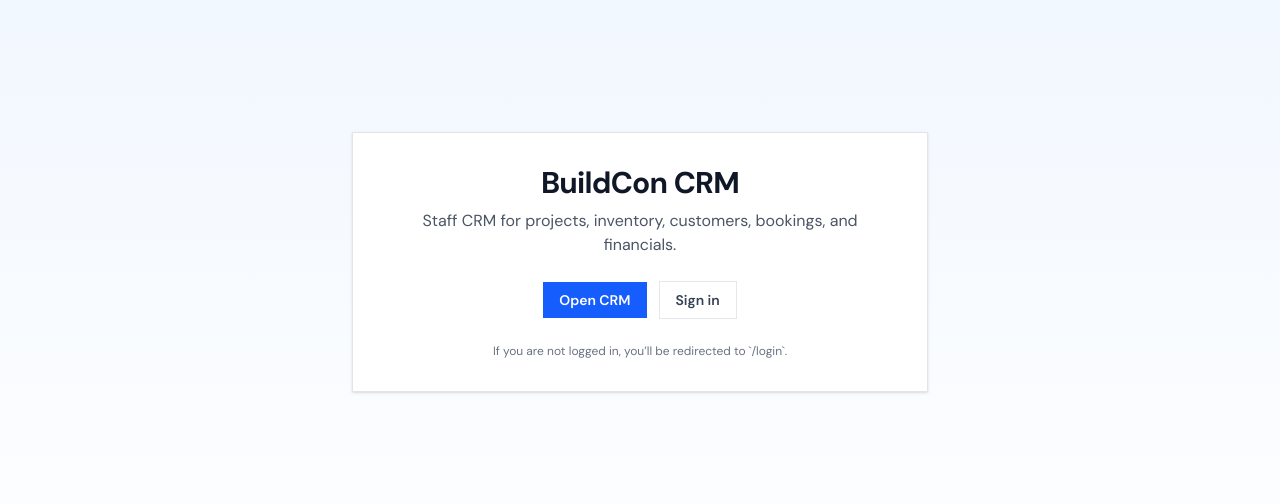
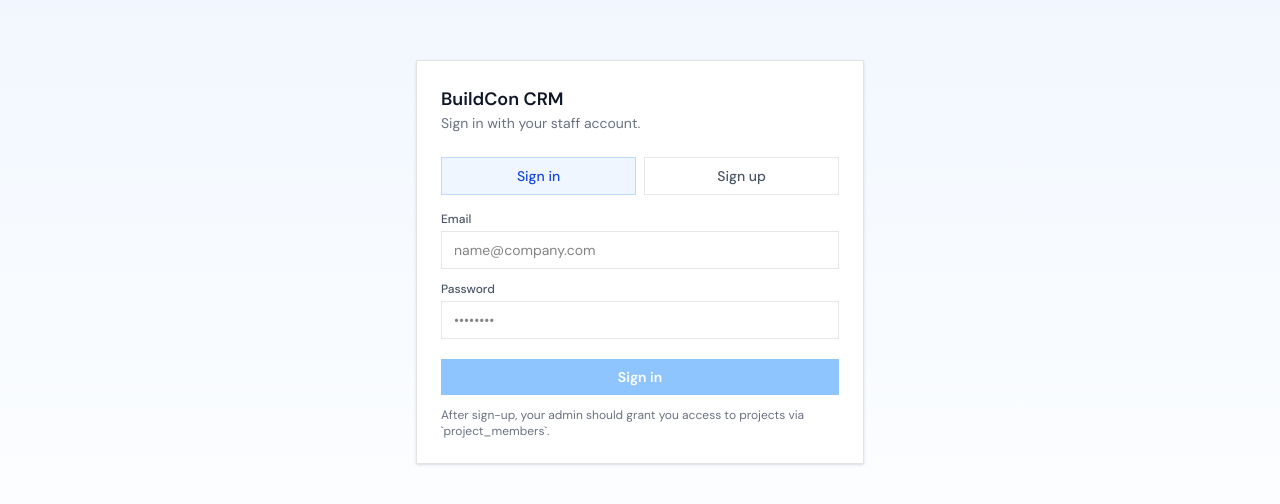
Before and after one commit to bridgeit-global/buildcon, a Next.js app: page / in a window 1280 px wide. Shown: the part 138-642 px from the top of the page. Built offline with nearby package versions, Linux system fonts and the light colour scheme; no server answers.

Commit message:
Refactor authentication handling in proxy and update login/logout flows. Enhance HomePage to use Suspense for loading state and create a login alias for backward compatibility. Redirect users to the root after logout for improved navigation.

```diff
--- a/app/login/page.tsx
+++ b/app/login/page.tsx
@@ -1,16 +1,21 @@
-import { Suspense } from 'react';
-import { LoginClient } from './login-client';
+import { redirect } from 'next/navigation';
 
-export default function LoginPage() {
-  return (
-    <Suspense
-      fallback={
-        <div className="min-h-screen flex items-center justify-center text-sm text-gray-500">
-          Loading…
-        </div>
-      }
-    >
-      <LoginClient />
-    </Suspense>
-  );
+/** Keeps old `/login` links working; sign-in UI lives on `/`. */
+export default async function LoginAliasPage({
+  searchParams
+}: {
+  searchParams: Promise<Record<string, string | string[] | undefined>>;
+}) {
+  const params = await searchParams;
+  const qs = new URLSearchParams();
+  for (const [key, value] of Object.entries(params)) {
+    if (value === undefined) continue;
+    if (Array.isArray(value)) {
+      value.forEach((v) => qs.append(key, v));
+    } else {
+      qs.set(key, value);
+    }
+  }
+  const suffix = qs.toString() ? `?${qs.toString()}` : '';
+  redirect(`/${suffix}`);
 }
--- a/app/logout/page.tsx
+++ b/app/logout/page.tsx
@@ -1,22 +1,40 @@
 'use client';
 
 import { useEffect } from 'react';
-import { useRouter } from 'next/navigation';
 import { createSupabaseBrowserClient } from '@/lib/supabase/client';
 
 export default function LogoutPage() {
-  const router = useRouter();
+  useEffect(() => {
+    let cancelled = false;
 
-  useEffect(() => {
-    const supabase = createSupabaseBrowserClient();
-    supabase.auth
-      .signOut()
-      .catch(() => {})
-      .finally(() => {
-        router.replace('/login');
-        router.refresh();
-      });
-  }, [router]);
+    const goToLogin = () => {
+      if (cancelled) return;
+      // Full navigation so cookie/session changes apply reliably (Supabase SSR).
+      window.location.replace('/');
+    };
+
+    // If signOut hangs (network), still leave this page.
+    const timeoutId = window.setTimeout(goToLogin, 5000);
+
+    try {
+      const supabase = createSupabaseBrowserClient();
+      void supabase.auth
+        .signOut()
+        .catch(() => {})
+        .finally(() => {
+          window.clearTimeout(timeoutId);
+          goToLogin();
+        });
+    } catch {
+      window.clearTimeout(timeoutId);
+      goToLogin();
+    }
+
+    return () => {
+      cancelled = true;
+      window.clearTimeout(timeoutId);
+    };
+  }, []);
 
   return (
     <div className="min-h-screen flex items-center justify-center text-sm text-gray-500">
--- a/app/page.tsx
+++ b/app/page.tsx
@@ -1,38 +1,16 @@
-import Link from 'next/link';
+import { Suspense } from 'react';
+import { LoginClient } from './login/login-client';
 
-export default async function HomePage() {
+export default function HomePage() {
   return (
-    <div className="flex min-h-screen flex-col items-center justify-center bg-linear-to-b from-blue-50 to-white p-4">
-      <div className="w-full max-w-xl space-y-6 rounded-xl border bg-white p-8 shadow-sm">
-        <div className="text-center space-y-2">
-          <h1 className="text-3xl font-bold tracking-tight text-gray-900">
-            BuildCon CRM
-          </h1>
-          <p className="text-gray-600">
-            Staff CRM for projects, inventory, customers, bookings, and
-            financials.
-          </p>
+    <Suspense
+      fallback={
+        <div className="min-h-screen flex items-center justify-center text-sm text-gray-500">
+          Loading…
         </div>
-
-        <div className="flex items-center justify-center gap-3">
-          <Link
-            href="/crm"
-            className="inline-flex items-center justify-center rounded-md bg-blue-600 px-4 py-2 text-sm font-semibold text-white hover:bg-blue-700"
-          >
-            Open CRM
-          </Link>
-          <Link
-            href="/login"
-            className="inline-flex items-center justify-center rounded-md border border-gray-200 bg-white px-4 py-2 text-sm font-semibold text-gray-700 hover:bg-gray-50"
-          >
-            Sign in
-          </Link>
-        </div>
-
-        <div className="text-xs text-gray-500 text-center">
-          If you are not logged in, you’ll be redirected to `/login`.
-        </div>
-      </div>
-    </div>
+      }
+    >
+      <LoginClient />
+    </Suspense>
   );
 }
--- a/proxy.ts
+++ b/proxy.ts
@@ -11,7 +11,8 @@ export async function proxy(request: NextRequest) {
   } = await supabase.auth.getUser();
 
   const isCrmRoute = pathname === '/crm' || pathname.startsWith('/crm/');
-  const isAuthRoute = pathname === '/login' || pathname === '/logout';
+  const isAuthRoute =
+    pathname === '/' || pathname === '/login' || pathname === '/logout';
 
   const carryCookies = (to: NextResponse) => {
     response.cookies.getAll().forEach((c) => {
@@ -22,12 +23,12 @@ export async function proxy(request: NextRequest) {
 
   if (isCrmRoute && !user) {
     const url = request.nextUrl.clone();
-    url.pathname = '/login';
+    url.pathname = '/';
     url.searchParams.set('redirectTo', pathname);
     return carryCookies(NextResponse.redirect(url));
   }
 
-  if (pathname === '/login' && user) {
+  if ((pathname === '/' || pathname === '/login') && user) {
     const url = request.nextUrl.clone();
     url.pathname = '/crm';
     url.searchParams.delete('redirectTo');
```
